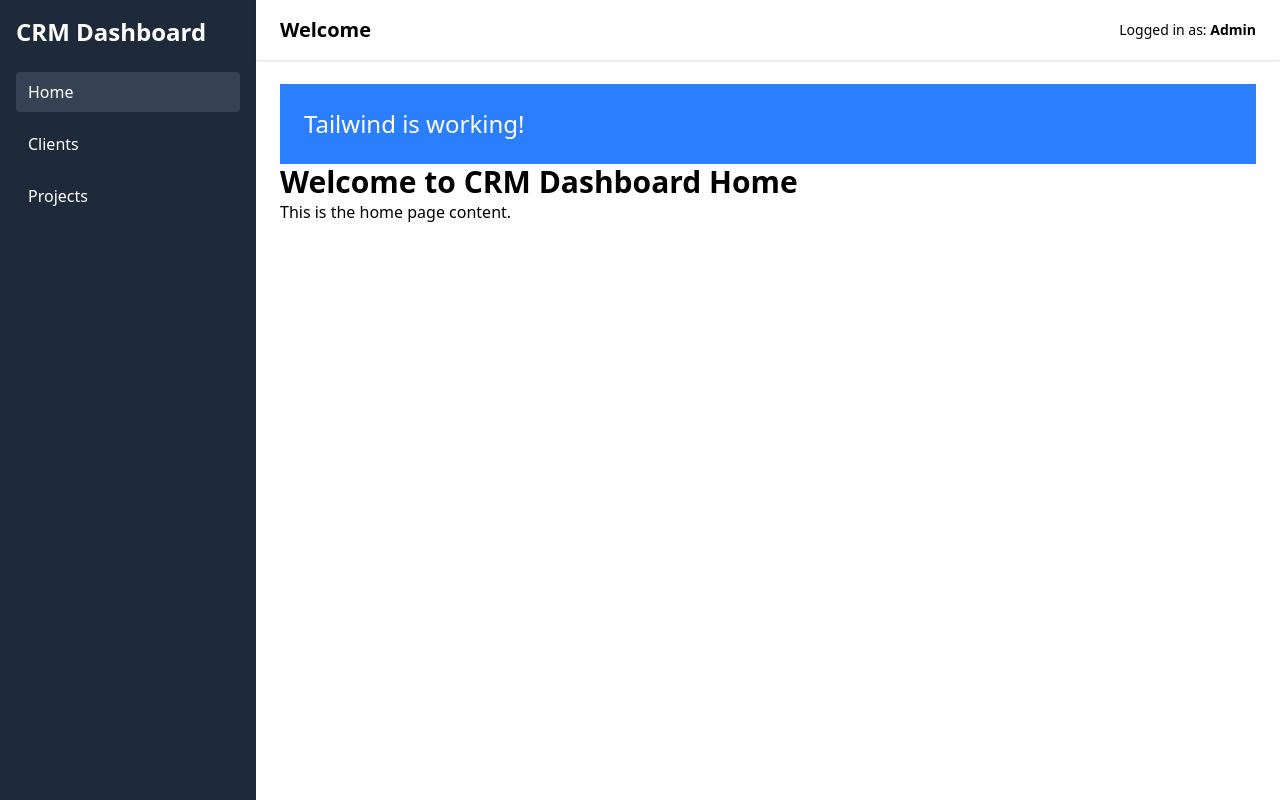
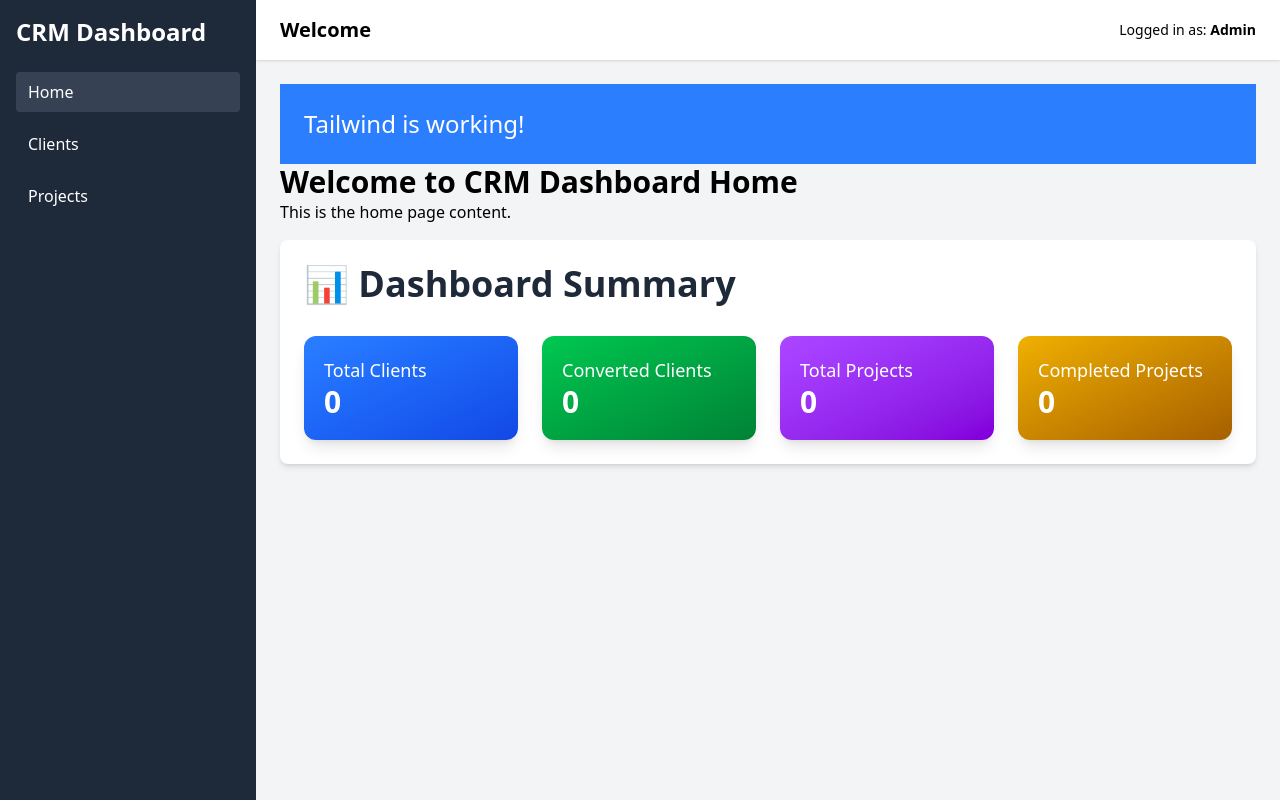
Before and after one commit to rahul-pal-mastizone/crm-dashboard, a React (Vite) app: page / in a window 1280 px wide. Built offline with nearby package versions, Linux system fonts and the light colour scheme.

Commit message:
Improve Dashboard UI with styled summary cards and fix routing with Outlet

```diff
--- a/src/components/Dashboard.jsx
+++ b/src/components/Dashboard.jsx
@@ -3,16 +3,47 @@ import Sidebar from './Sidebar';
 import Navbar from './Navbar';
 import { Outlet } from 'react-router-dom';
 
-const Dashboard = () => {
+const Dashboard = ({ clients = [], projects = [] }) => {
+  const totalClients = clients.length;
+  const convertedClients = clients.filter(c => c.isConverted).length;
+  const totalProjects = projects.length;
+  const completedProjects = projects.filter(p => p.status === 'Completed').length;
+
   return (
-        <div className="flex h-screen">
-    <Sidebar />
-    <div className="flex-1 flex flex-col">
+    <div className="flex h-screen bg-gray-100">
+      <Sidebar />
+      <div className="flex-1 flex flex-col">
         <Navbar />
         <main className="p-6 overflow-auto">
-        <Outlet />
+          <Outlet />
+
+          <div className="bg-white shadow-md rounded-lg p-6 mt-4">
+            <h1 className="text-4xl font-extrabold text-gray-800 mb-8">📊 Dashboard Summary</h1>
+
+            <div className="grid grid-cols-1 sm:grid-cols-2 lg:grid-cols-4 gap-6">
+              <div className="bg-gradient-to-br from-blue-500 to-blue-700 text-white rounded-xl p-5 shadow-lg">
+                <h2 className="text-lg">Total Clients</h2>
+                <p className="text-3xl font-bold">{totalClients}</p>
+              </div>
+
+              <div className="bg-gradient-to-br from-green-500 to-green-700 text-white rounded-xl p-5 shadow-lg">
+                <h2 className="text-lg">Converted Clients</h2>
+                <p className="text-3xl font-bold">{convertedClients}</p>
+              </div>
+
+              <div className="bg-gradient-to-br from-purple-500 to-purple-700 text-white rounded-xl p-5 shadow-lg">
+                <h2 className="text-lg">Total Projects</h2>
+                <p className="text-3xl font-bold">{totalProjects}</p>
+              </div>
+
+              <div className="bg-gradient-to-br from-yellow-500 to-yellow-700 text-white rounded-xl p-5 shadow-lg">
+                <h2 className="text-lg">Completed Projects</h2>
+                <p className="text-3xl font-bold">{completedProjects}</p>
+              </div>
+            </div>
+          </div>
         </main>
-    </div>
+      </div>
     </div>
   );
 };
```
